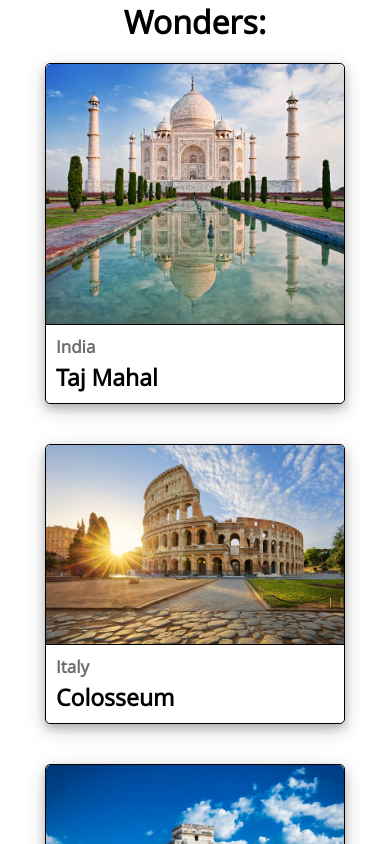
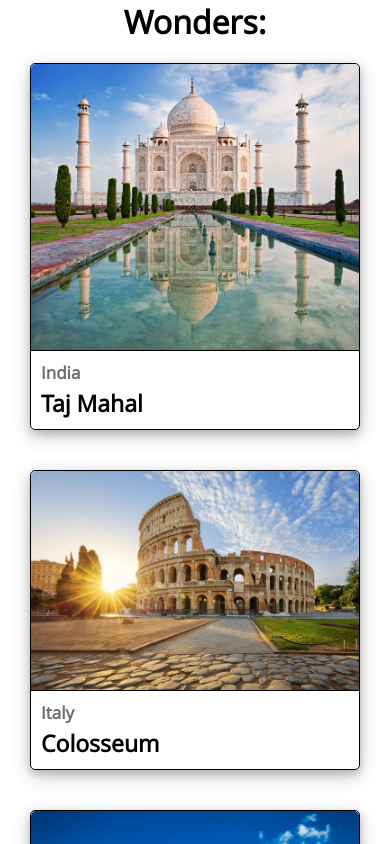
Before and after one commit to anton25360/react-Wonders, a React (Create React App) app: page / in a window 390 px wide. Shown: the top 844 px of the page. Built offline with nearby package versions, Linux system fonts and the light colour scheme.

Commit message:
tweaked mobile width

```diff
--- a/src/components/WonderCard.css
+++ b/src/components/WonderCard.css
@@ -37,7 +37,7 @@
 /* mobile */
 @media only screen and (max-width: 600px) {
     .cardContainer {
-      width: 300px;
+      width: 330px;
     }
 
     /* body{
```
